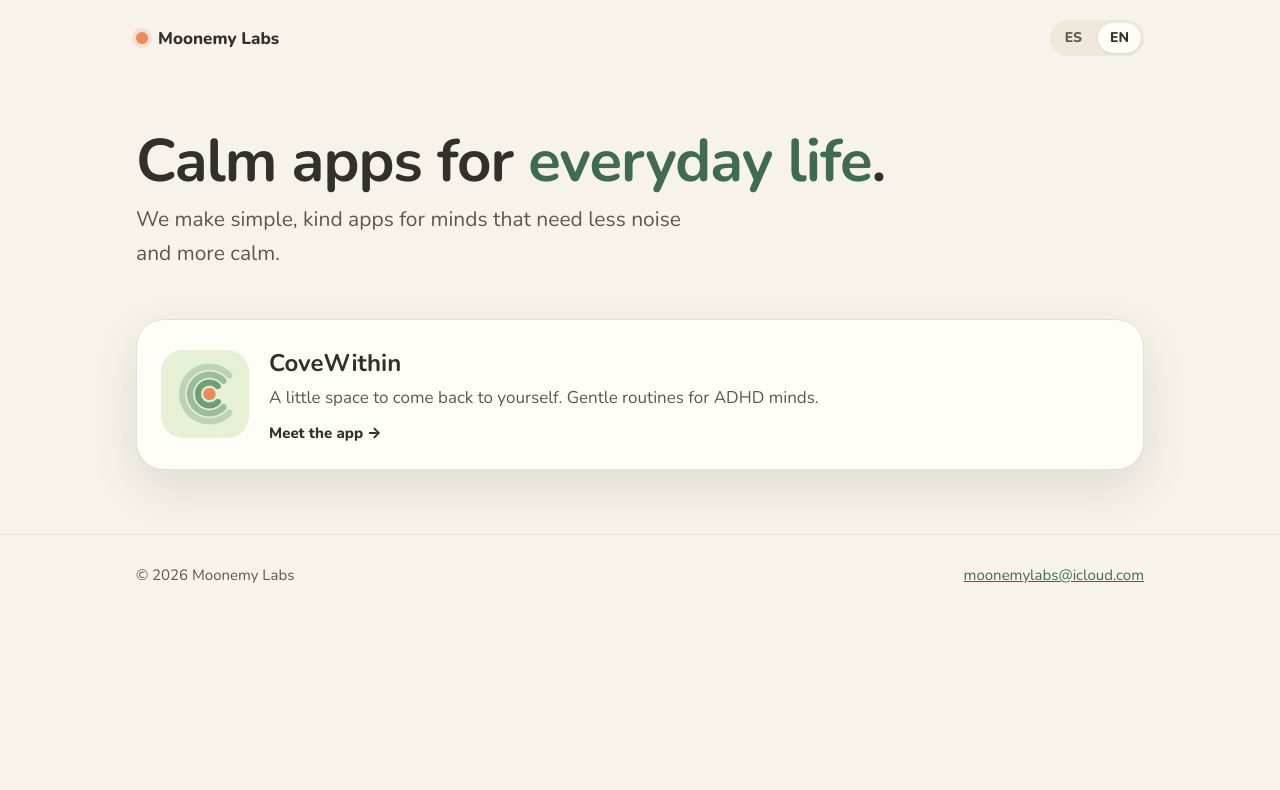
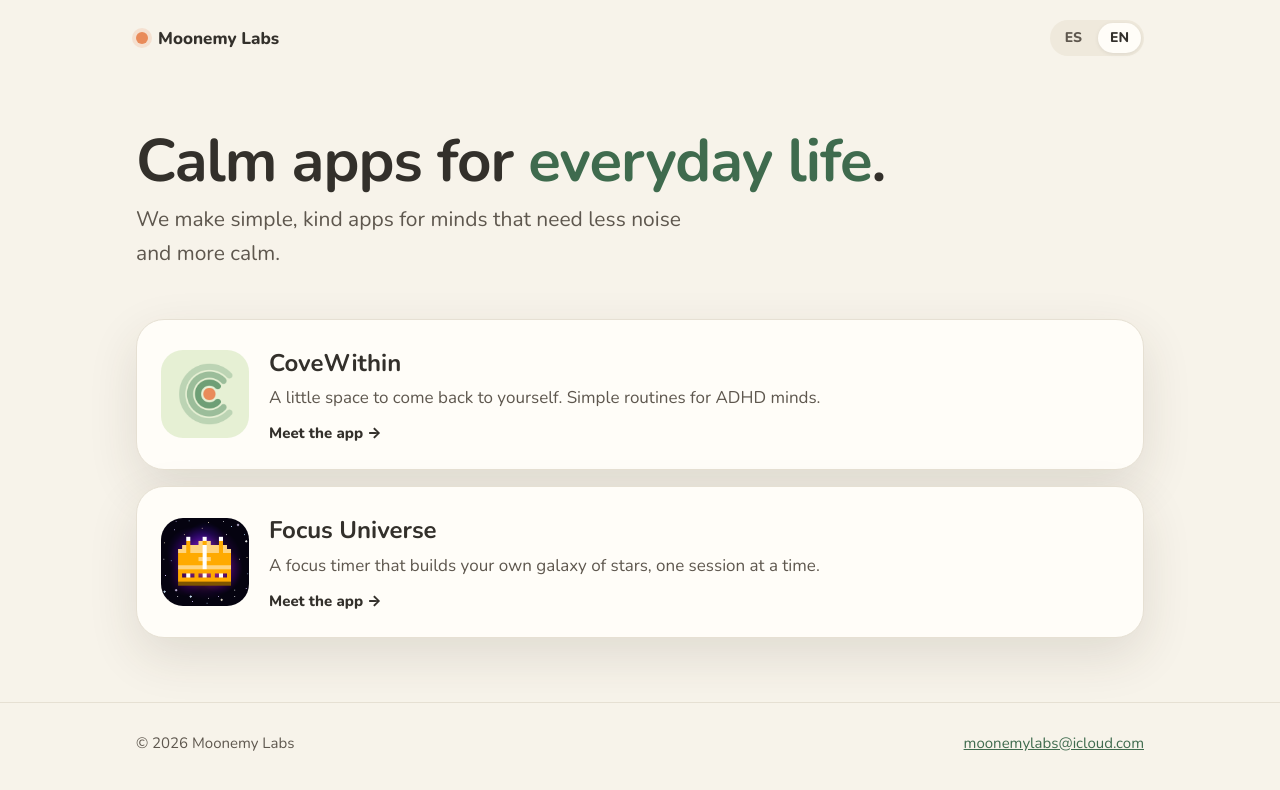
Before and after one commit to moonemylabs/moonemylabs.github.io, a plain HTML site: page index.html in a window 1280 px wide. Drawn offline with nearby package versions, Linux system fonts and the light colour scheme.

Commit message:
Add files via upload

```diff
--- a/index.html
+++ b/index.html
@@ -31,8 +31,17 @@
     <img src="covewithin/logo.png" alt="">
     <div>
       <h3>CoveWithin</h3>
-      <p lang="es">Un pequeño espacio para volver a ti. Rutinas suaves para mentes con TDAH.</p>
-      <p lang="en">A little space to come back to yourself. Gentle routines for ADHD minds.</p>
+      <p lang="es">Un pequeño espacio para volver a ti. Rutinas sencillas para mentes con TDAH.</p>
+      <p lang="en">A little space to come back to yourself. Simple routines for ADHD minds.</p>
+      <div class="links"><span lang="es">Conocer la app →</span><span lang="en">Meet the app →</span></div>
+    </div>
+  </a>
+  <a class="app-card" href="focusuniverse/" style="margin-top:16px">
+    <img src="focusuniverse/logo.png" alt="">
+    <div>
+      <h3>Focus Universe</h3>
+      <p lang="es">Un temporizador de enfoque que construye tu propia galaxia de estrellas, sesión a sesión.</p>
+      <p lang="en">A focus timer that builds your own galaxy of stars, one session at a time.</p>
       <div class="links"><span lang="es">Conocer la app →</span><span lang="en">Meet the app →</span></div>
     </div>
   </a>
```
